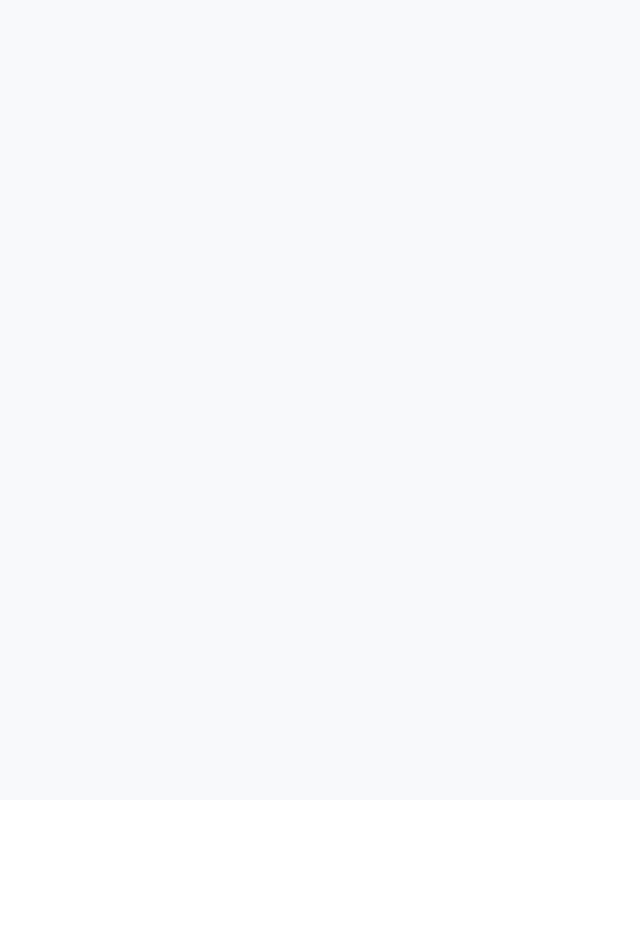
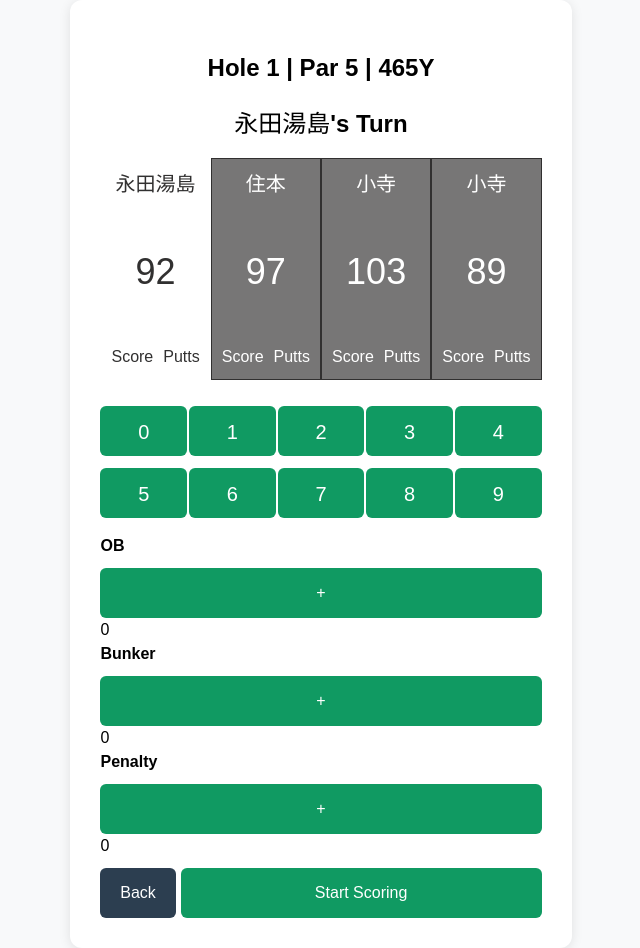
Before and after one commit to HoangAnMSc/Golf-Score-Calculator, a React (Vite) app in the folder frontend/: page /score in a window 1280 px wide. Before the commit this address had no page. Shown: the whole page, without its empty margins (319-959 px from the left). Before the commit the page ends 800 px from the top, so only its background shows below. Built offline with nearby package versions, Linux system fonts and the light colour scheme.

Commit message:
Score ページの作成をしました。

```diff
--- a/frontend/src/App.css
+++ b/frontend/src/App.css
@@ -8,11 +8,13 @@ body {
 
 .container {
   width: 100%;
+  max-width: 500px;
   margin: 0 auto;
   text-align: center;
 }
 
 .title {
+  width: 100%;
   font-size: 40px;
   font-weight: bold;
   margin-bottom: 10px;
@@ -24,8 +26,6 @@ body {
 }
 
 .form_container {
-  max-width: 500px;
-  width: 100%;
   background: white;
   padding: 30px;
   gap: 10px;
@@ -60,7 +60,7 @@ body {
 }
 
 .form_container .note {
-  font-size: 14px;
+  font-size: 13px;
   color: #666;
   margin-top: 10px;
   text-align: center;
@@ -153,3 +153,74 @@ body {
 .form_container .rule_container input:checked+.slider:before {
   transform: translateX(22px);
 }
+
+.form_container .nav_bar {
+  display: flex;
+  gap: 5px;
+
+  #back_btn {
+    width: 20%;
+    background-color: #2c3e50;
+  }
+}
+
+
+/* Score Page ======================================================================*/
+.hole-wapper {
+  text-align: center;
+  font-weight: bold;
+  margin-bottom: 16px;
+}
+
+.player-scores {
+  display: flex;
+  margin-bottom: 16px;
+}
+
+.player-row {
+  display: flex;
+  height: 200px;
+  flex-direction: column;
+  align-items: center;
+  justify-content: space-between;
+  border: 1px solid #313030;
+  padding: 10px;
+  background-color: #777676;
+  color: white;
+  cursor: pointer;
+}
+
+.player-row.active {
+  background-color: white;
+  border-color: white;
+  color: #313030;
+}
+
+.player-name {
+  font-weight: bold;
+  font-size: 20px;
+
+}
+
+.player-inputs {
+  display: flex;
+  gap: 10px;
+}
+
+.numpad {
+  display: grid;
+  grid-template-columns: repeat(5, 1fr);
+  gap: 2px;
+  margin-bottom: 16px;
+}
+
+.numpad button {
+  padding: 15px;
+  font-size: 20px;
+  border-radius: 6px;
+  cursor: pointer;
+}
+
+.player-row .total_score{
+  font-size: 36px;
+}
--- a/frontend/src/App.jsx
+++ b/frontend/src/App.jsx
@@ -3,6 +3,7 @@ import "./App.css";
 import { BrowserRouter as Router, Routes, Route } from "react-router-dom";
 import Home from "./pages/home";
 import Rule from "./pages/rule";
+import Score from "./pages/score";
 
 function App() {
   return (
@@ -10,6 +11,7 @@ function App() {
       <Routes>
         <Route path="/" element={<Home />} />
         <Route path="/rule" element={<Rule />} />
+        <Route path="/score" element={<Score />} />
       </Routes>
     </Router>
   );
--- a/frontend/src/pages/rule.jsx
+++ b/frontend/src/pages/rule.jsx
@@ -1,4 +1,5 @@
 import React, { useEffect, useState } from "react";
+import { useNavigate } from "react-router-dom";
 import axios from "axios";
 import "../App.css";
 
@@ -14,8 +15,10 @@ const options = [
 ];
 
 function Rule() {
+  const navigate = useNavigate();
+
   const [frontname, setFrontName] = useState("Front 9");
-  const [nextname, setNextName] = useState("Next 9");
+  const [backname, setBackName] = useState("Back 9");
   const [rules, setRules] = useState(
     options.reduce((acc, opt) => ({ ...acc, [opt]: false }), {})
   );
@@ -48,11 +51,12 @@ function Rule() {
 
     const data = {
       frontname,
-      nextname,
+      backname,
       rules,
     };
 
     console.log("Start Scoring:", data);
+    navigate("/score");
   };
 
   return (
@@ -73,11 +77,11 @@ function Rule() {
             />
           </div>
           <div>
-            <label>Next 9 Name</label>
+            <label>Back 9 Name</label>
             <input
               type="text"
-              value={nextname}
-              onChange={(e) => setNextName(e.target.value)}
+              value={backname}
+              onChange={(e) => setBackName(e.target.value)}
             />
           </div>
         </div>
@@ -98,7 +102,12 @@ function Rule() {
           ))}
         </div>
 
-        <button type="submit">Start Scoring</button>
+        <div className="nav_bar">
+          <button id="back_btn" type="button" onClick={() => navigate(-1)}>
+            Back
+          </button>
+          <button type="submit">Start Scoring</button>
+        </div>
       </form>
     </div>
   );
--- /dev/null
+++ b/frontend/src/pages/score.jsx
@@ -0,0 +1,144 @@
+import React, { useState } from "react";
+import { useNavigate } from "react-router-dom";
+import "../App.css";
+
+const players = ["永田湯島", "住本", "小寺", "小寺"];
+const total_score = ["92", "97", "103", "89"];
+
+const Score = () => {
+  const [activePlayerIdx, setActivePlayerIdx] = useState(0);
+  const [scores, setScores] = useState(
+    players.map(() => ({ score: "", putts: "", ob: 0, bunker: 0, penalty: 0 }))
+  );
+  const [selectedField, setSelectedField] = useState("score");
+
+  const handleNumberClick = (num) => {
+    setScores((prev) => {
+      const updated = [...prev];
+      updated[activePlayerIdx][selectedField] = String(num);
+      return updated;
+    });
+  };
+
+  const player = players[activePlayerIdx];
+  const playerData = scores[activePlayerIdx];
+
+  return (
+    <div className="form_container">
+      <div className="hole-wapper">
+        <h2>Hole 1 | Par 5 | 465Y</h2>
+        <h3>{player}'s Turn</h3>
+      </div>
+
+      <div className="player-scores">
+        {players.map((name, idx) => (
+          <div
+            key={idx}
+            className={`player-row ${idx === activePlayerIdx ? "active" : ""}`}
+          >
+            <div
+              className="player-name"
+              onClick={() => setActivePlayerIdx(idx)}
+            >
+              {name}
+            </div>
+            <div className="total_score">{total_score[idx]}</div>
+            <div className="player-inputs">
+              <div
+                className={`score-box ${
+                  selectedField === "score" && activePlayerIdx === idx
+                    ? "selected"
+                    : ""
+                }`}
+                onClick={() => {
+                  setSelectedField("score");
+                  setActivePlayerIdx(idx);
+                }}
+              >
+                {scores[idx].score || "Score"}
+              </div>
+              <div
+                className={`putts-box ${
+                  selectedField === "putts" && activePlayerIdx === idx
+                    ? "selected"
+                    : ""
+                }`}
+                onClick={() => {
+                  setSelectedField("putts");
+                  setActivePlayerIdx(idx);
+                }}
+              >
+                {scores[idx].putts || "Putts"}
+              </div>
+            </div>
+          </div>
+        ))}
+      </div>
+
+      <div className="numpad">
+        {[0, 1, 2, 3, 4, 5, 6, 7, 8, 9].map((num) => (
+          <button key={num} onClick={() => handleNumberClick(num)}>
+            {num}
+          </button>
+        ))}
+      </div>
+
+      <div className="details">
+        <div className="detail-row">
+          <label>OB</label>
+          <button
+            onClick={() =>
+              setScores((prev) => {
+                const updated = [...prev];
+                updated[activePlayerIdx].ob += 1;
+                return updated;
+              })
+            }
+          >
+            +
+          </button>
+          <span>{playerData.ob}</span>
+        </div>
+        <div className="detail-row">
+          <label>Bunker</label>
+          <button
+            onClick={() =>
+              setScores((prev) => {
+                const updated = [...prev];
+                updated[activePlayerIdx].bunker += 1;
+                return updated;
+              })
+            }
+          >
+            +
+          </button>
+          <span>{playerData.bunker}</span>
+        </div>
+        <div className="detail-row">
+          <label>Penalty</label>
+          <button
+            onClick={() =>
+              setScores((prev) => {
+                const updated = [...prev];
+                updated[activePlayerIdx].penalty += 1;
+                return updated;
+              })
+            }
+          >
+            +
+          </button>
+          <span>{playerData.penalty}</span>
+        </div>
+      </div>
+
+      <div className="nav_bar">
+        <button id="back_btn" type="button" onClick={() => navigate(-1)}>
+          Back
+        </button>
+        <button type="submit">Start Scoring</button>
+      </div>
+    </div>
+  );
+};
+
+export default Score;
```
